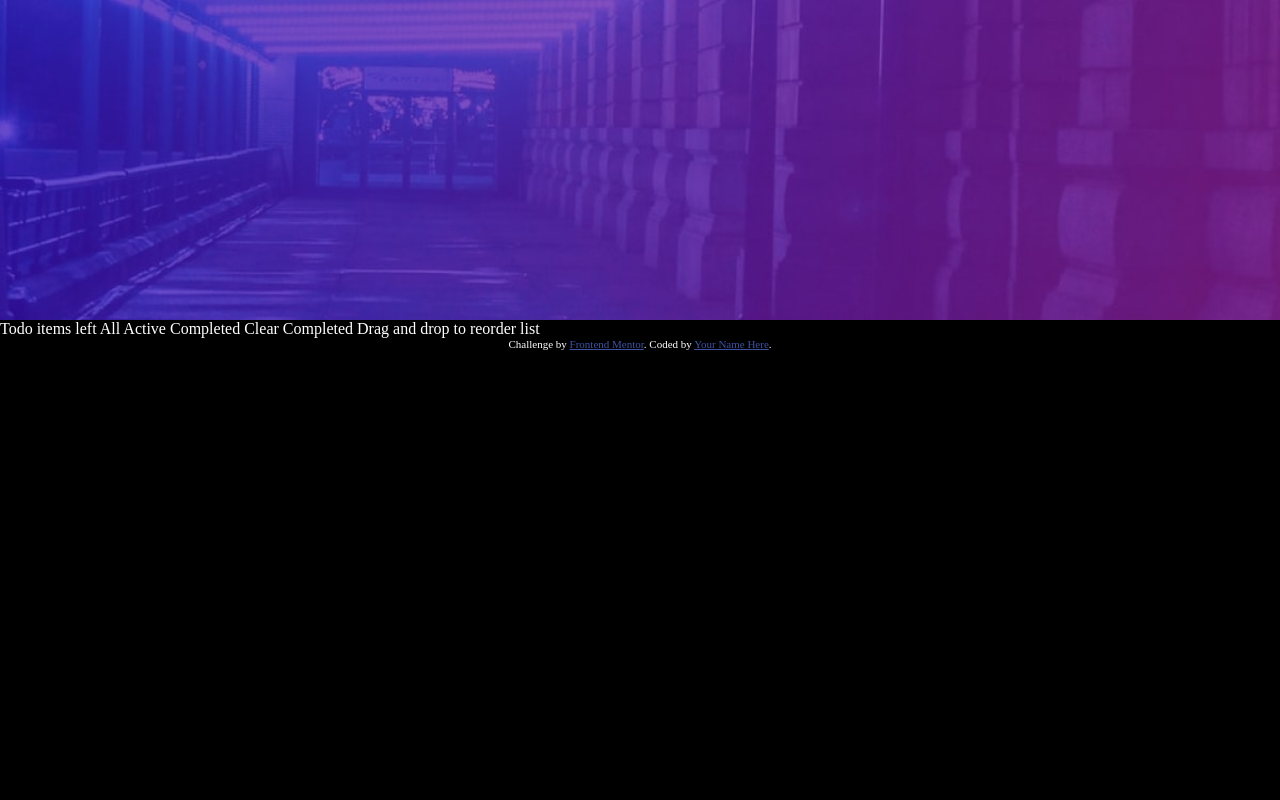
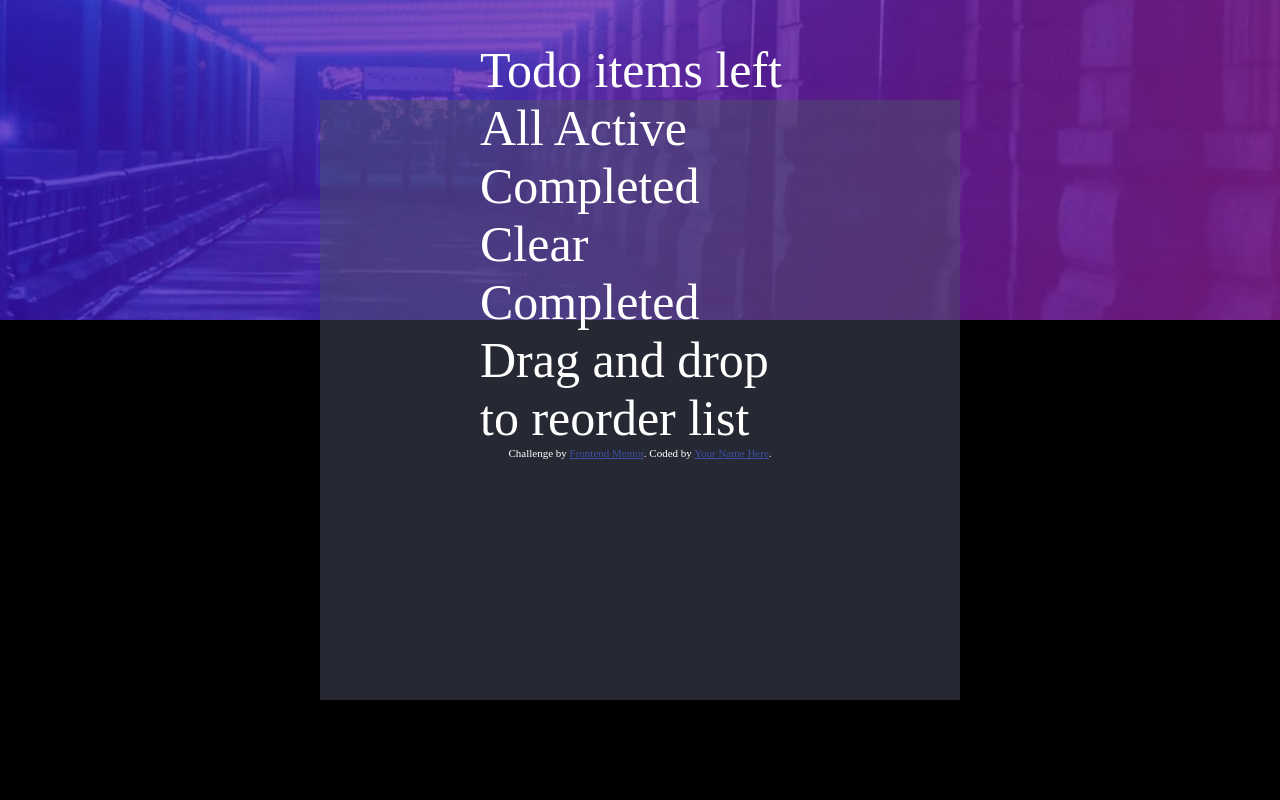
Before and after one commit to braddefauw/todo-list, a plain HTML site: page index.html in a window 1280 px wide. Drawn offline with Linux system fonts and the light colour scheme.

Commit message:
basic overlay created

```diff
--- a/index.html
+++ b/index.html
@@ -10,6 +10,9 @@
 <body>
     <div class="header"></div>
     <div class="background">
+    </div>
+    <div id="overlay">
+        <div id="text">
             Todo
 
             <!-- Add dynamic number --> items left
@@ -27,6 +30,7 @@
                 Coded by <a href="#">Your Name Here</a>.
             </div>
         </div>
+    </div>
     <script src="main.js"></script>
 </body>
 </html>
--- a/styles.css
+++ b/styles.css
@@ -24,3 +24,27 @@ body {
     background: black;
     color: white;
 }
+
+#overlay {
+    position: fixed; /* Sit on top of the page content */
+    display: block; /* Hidden by default */
+    width: 50%; /* Full width (cover the whole page) */
+    height: 75%; /* Full height (cover the whole page) */
+    top: 12.5%;
+    left: 25%;
+    right: 0;
+    bottom: 0;
+    background-color: rgba(77, 80, 102, 0.5); /* Black background with opacity */
+    z-index: 2; /* Specify a stack order in case you're using a different order for other elements */
+    cursor: pointer; /* Add a pointer on hover */
+}
+
+#text{
+    position: absolute;
+    top: 25%;
+    left: 50%;
+    font-size: 50px;
+    color: white;
+    transform: translate(-50%,-50%);
+    -ms-transform: translate(-50%,-50%);
+}
```
Lines whose indentation alone changed are shown as unchanged.
